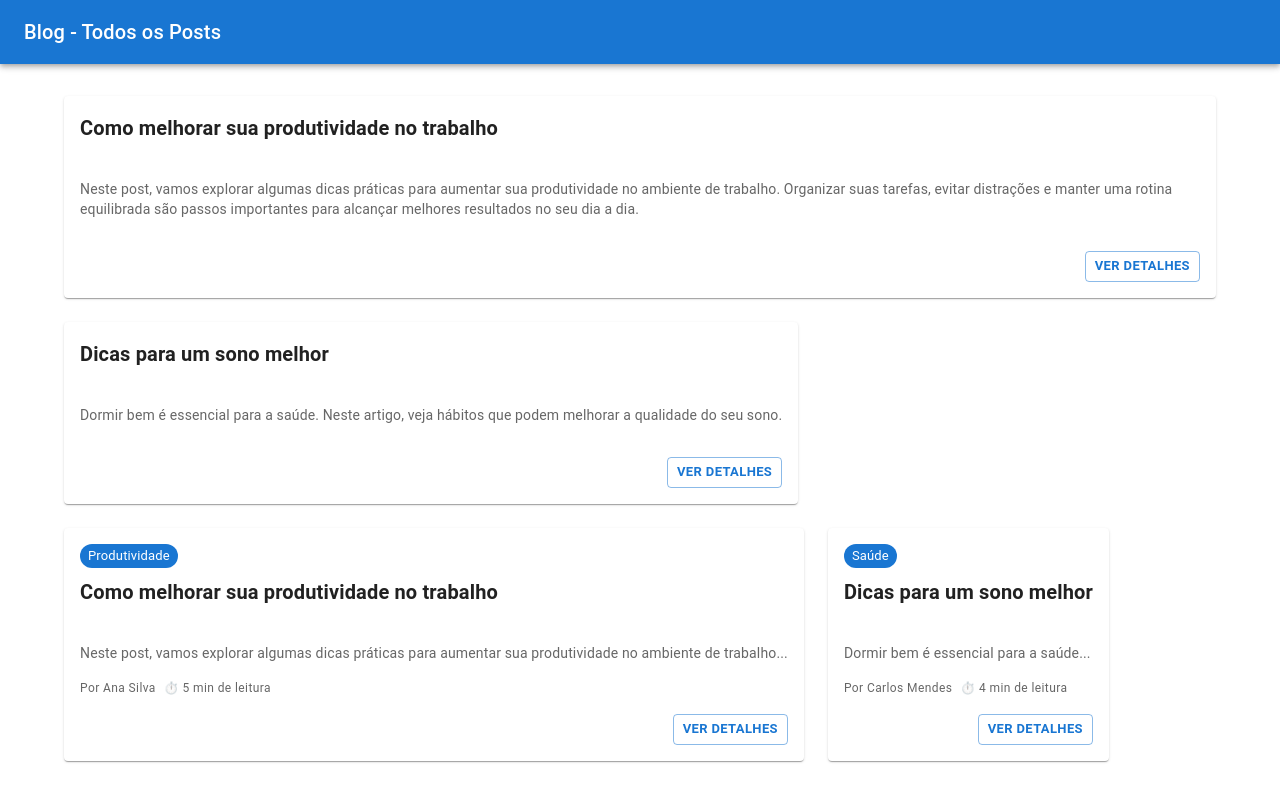
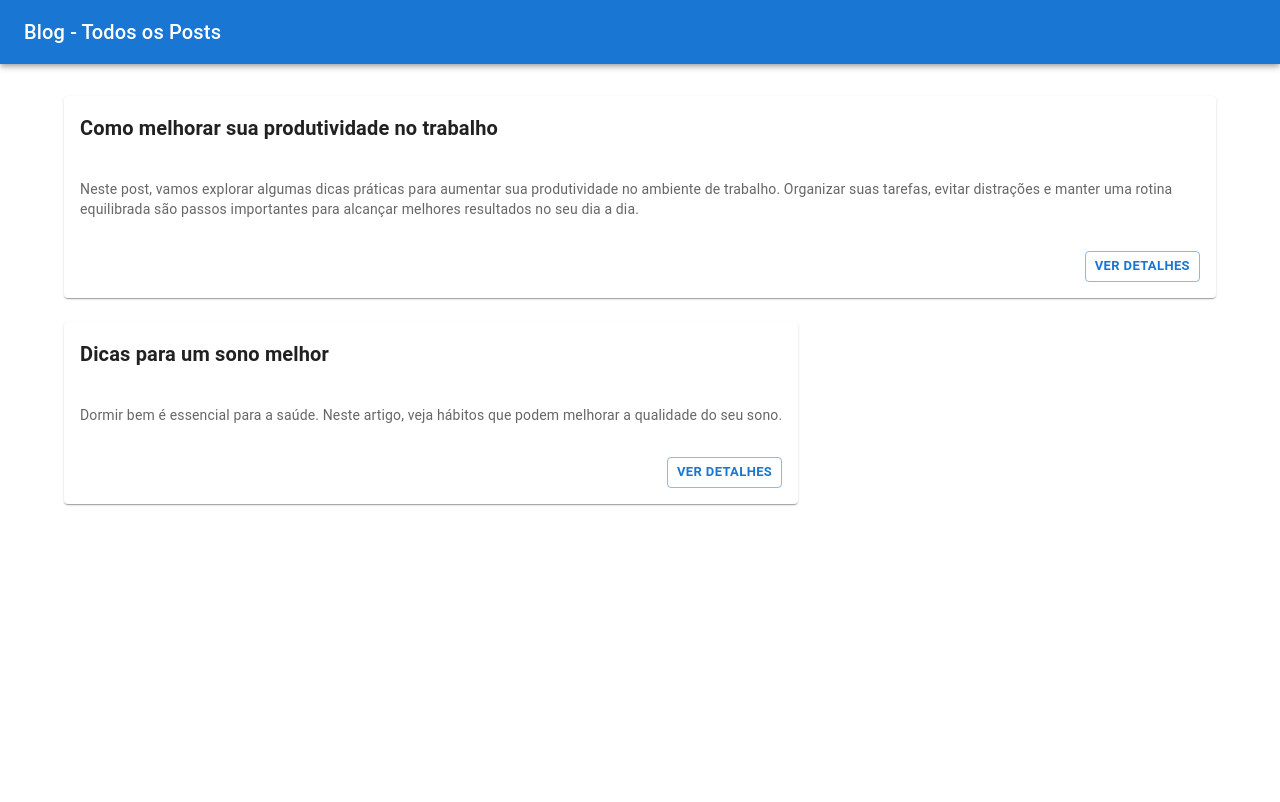
Before and after one commit to RafaelD0linski/aplicao-em-ReactJS, a React (Vite) app in the folder aplicao-em-ReactJS/: page /post in a window 1280 px wide. Shown: the top 802 px of the page. Built offline with nearby package versions, Linux system fonts and the light colour scheme.

Commit message:
feat(PostCard): refatora componente para melhorar exibição dos posts

```diff
--- a/aplicao-em-ReactJS/src/data/posts.json
+++ b/aplicao-em-ReactJS/src/data/posts.json
@@ -8,34 +8,5 @@
     "id": 2,
     "title": "Dicas para um sono melhor",
     "body": "Dormir bem é essencial para a saúde. Neste artigo, veja hábitos que podem melhorar a qualidade do seu sono."
-  },
-  {
-    "id": 1,
-    "title": "Como melhorar sua produtividade no trabalho",
-    "body": "Neste post, vamos explorar algumas dicas práticas para aumentar sua produtividade no ambiente de trabalho...",
-    "author": "Ana Silva",
-    "date": "2023-11-15",
-    "readTime": "5 min de leitura",
-    "category": "Produtividade",
-    "tips": [
-      "Organize suas tarefas por prioridade",
-      "Faça pausas regulares",
-      "Evite multitarefas"
-    ]
-  },
-    {
-    "id": 2,
-    "title": "Dicas para um sono melhor",
-    "body": "Dormir bem é essencial para a saúde...",
-    "author": "Carlos Mendes",
-    "date": "2023-11-10",
-    "readTime": "4 min de leitura",
-    "category": "Saúde",
-    "benefits": [
-      "Melhora o humor",
-      "Aumenta a concentração",
-      "Fortalecimento imunológico"
-    ]
   }
-
 ]
--- a/aplicao-em-ReactJS/src/pages/DadosPage.jsx
+++ b/aplicao-em-ReactJS/src/pages/DadosPage.jsx
@@ -1,5 +1,4 @@
-// src/pages/DadosPage.js
-import { useParams } from 'react-router-dom';
+import { useParams, Link } from 'react-router-dom';
 import { useEffect, useState } from 'react';
 import {
   Container,
@@ -12,23 +11,23 @@ import {
   ListItemText,
   Divider
 } from '@mui/material';
-import { Link } from 'react-router-dom';
 import ArrowBackIcon from '@mui/icons-material/ArrowBack';
-import api from '../services/api';
+
+import posts from '../data/posts.json';
 
 export default function DadosPage() {
   const { id } = useParams();
   const [post, setPost] = useState(null);
 
   useEffect(() => {
-    api.get(`/posts/${id}`).then((res) => setPost(res.data));
+    const postSelecionado = posts.find((p) => p.id === parseInt(id));
+    setPost(postSelecionado);
   }, [id]);
 
-  if (!post) return <Typography>Carregando...</Typography>;
+  if (!post) return <Typography>Post não encontrado.</Typography>;
 
   return (
     <Container sx={{ mt: 4, mb: 4 }}>
-      {/* Botão Voltar */}
       <Button
         startIcon={<ArrowBackIcon />}
         component={Link}
@@ -38,31 +37,28 @@ export default function DadosPage() {
         Voltar
       </Button>
 
-      {/* Metadados */}
       <Box sx={{ display: 'flex', gap: 1, mb: 2 }}>
-        <Chip label={post.category} color="primary" />
-        <Chip label={`Autor: ${post.author}`} />
-        <Chip label={post.date} />
+        {post.category && <Chip label={post.category} color="primary" />}
+        {post.author && <Chip label={`Autor: ${post.author}`} />}
+        {post.date && <Chip label={post.date} />}
       </Box>
 
-      {/* Título */}
       <Typography variant="h4" gutterBottom>
         {post.title}
       </Typography>
 
-      {/* Tempo de leitura */}
-      <Typography color="text.secondary" gutterBottom>
-        ⏳ {post.readTime}
-      </Typography>
+      {post.readTime && (
+        <Typography color="text.secondary" gutterBottom>
+          ⏳ {post.readTime}
+        </Typography>
+      )}
 
       <Divider sx={{ my: 3 }} />
 
-      {/* Conteúdo completo */}
       <Typography paragraph sx={{ fontSize: '1.1rem' }}>
         {post.body}
       </Typography>
 
-      {/* Seções extras (aparecem SOMENTE aqui) */}
       {post.tips && (
         <Box sx={{ mt: 4 }}>
           <Typography variant="h6" gutterBottom>📌 Dicas:</Typography>
@@ -70,6 +66,19 @@ export default function DadosPage() {
             {post.tips.map((tip, index) => (
               <ListItem key={index}>
                 <ListItemText primary={`• ${tip}`} />
+              </ListItem>
+            ))}
+          </List>
+        </Box>
+      )}
+
+      {post.benefits && (
+        <Box sx={{ mt: 4 }}>
+          <Typography variant="h6" gutterBottom>💡 Benefícios:</Typography>
+          <List dense>
+            {post.benefits.map((item, index) => (
+              <ListItem key={index}>
+                <ListItemText primary={`• ${item}`} />
               </ListItem>
             ))}
           </List>
--- a/aplicao-em-ReactJS/src/routes/AppRoutes.jsx
+++ b/aplicao-em-ReactJS/src/routes/AppRoutes.jsx
@@ -7,7 +7,7 @@ export default function AppRoutes() {
     <BrowserRouter>
       <Routes>
         <Route path="/post" element={<PostPage />} />
-        <Route path="/dados/:id" element={<DadosPage />} />
+        <Route path="/detalhes/:id" element={<DadosPage />} />
       </Routes>
     </BrowserRouter>
   );
```
